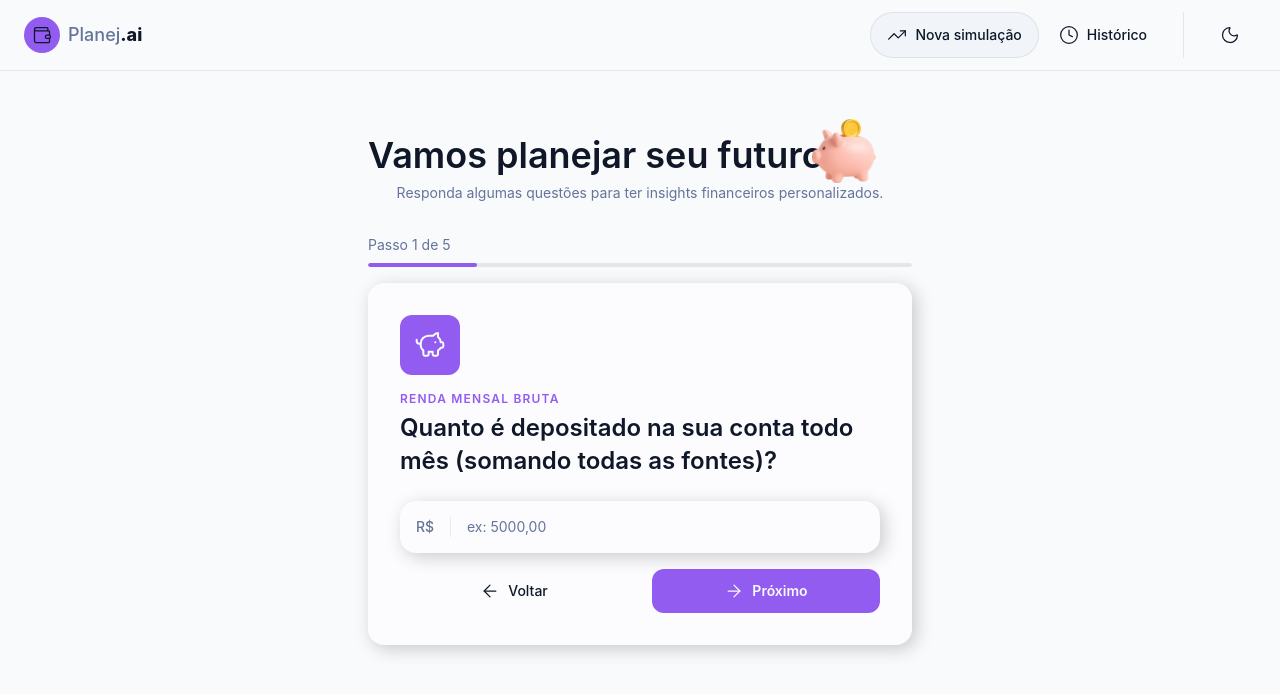
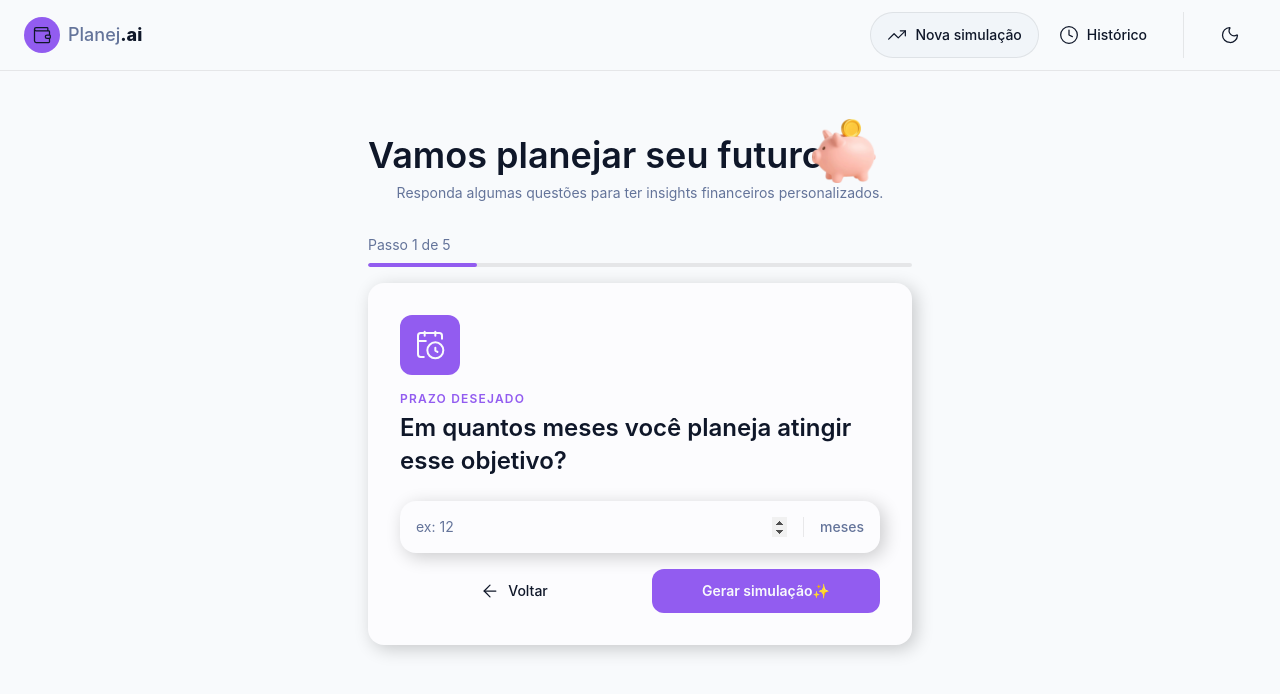
Before and after one commit to Joao-Victor-Queiroz/planejai-dio-bootcamp, a React (Vite) app: page / in a window 1280 px wide. Shown: the top 694 px of the page. Built offline with nearby package versions, Linux system fonts and the light colour scheme.

Commit message:
feat: implementa componentes do formulário de simulação e schema de configuração

```diff
--- a/src/components/features/Simulation/Form.tsx
+++ b/src/components/features/Simulation/Form.tsx
@@ -1,20 +1,15 @@
-import { PiggyBank } from "lucide-react";
+import { simulationFormSteps } from "@/src/data/simulation";
 import { FormStep } from "./FormStep";
 import { StepProgress } from "./Progress";
 
 export function SimulationForm() {
+  const currentStep = simulationFormSteps[5]
   return (
     <>
      <StepProgress currentStep={1} totalSteps={5}/>
      <FormStep
-      icon={PiggyBank}
-      title='Renda mensal bruta'
-      question="Quanto é depositado na sua conta todo mês (somando todas as fontes)?"
-      inputProps={{
-        type: 'text',
-        placeholder: 'ex: 5000,00',
-        prefix: 'R$'
-      }}
+      key={currentStep.id}
+      {...currentStep}
      />
     </>
   )
--- a/src/components/features/Simulation/FormStep.tsx
+++ b/src/components/features/Simulation/FormStep.tsx
@@ -2,7 +2,8 @@
 import { Input, type InputProps } from '../../shared/Input';
 import { Button } from '../../shared/Button';
 
-interface FormStepProps {
+export interface FormStepProps {
+  id: string;
   icon: LucideIcon;
   title: string;
   question: string;
--- /dev/null
+++ b/src/data/simulation.ts
@@ -0,0 +1,99 @@
+import {
+  CalendarClock,
+  CreditCard,
+  Goal,
+  Landmark,
+  PiggyBank,
+  Wallet,
+} from 'lucide-react'
+
+// import type { InsightData } from '@/services/aiService'
+
+import type { FormStepProps } from '../components/features/Simulation/FormStep'
+
+export const simulationFormSteps = [
+  {
+    id: 'income',
+    icon: PiggyBank,
+    title: 'Renda mensal bruta',
+    question:
+      'Quanto é depositado na sua conta todo mês (somando todas as fontes)?',
+    inputProps: {
+      placeholder: 'ex: 5.000,00',
+      prefix: 'R$',
+      maxLength: 12,
+    },
+  },
+  {
+    id: 'expenses',
+    icon: CreditCard,
+    title: 'Custos fixos de vida',
+    question:
+      'Quanto você gasta mensalmente com custos fixos (aluguel, contas, etc)?',
+    inputProps: {
+      placeholder: 'ex: 2.000,00',
+      prefix: 'R$',
+      maxLength: 12,
+    },
+  },
+  {
+    id: 'debts',
+    icon: Landmark,
+    title: 'Dívidas / parcelas',
+    question:
+      'Você tem algum valor comprometido com parcelas ou empréstimos mensalmente?',
+    inputProps: {
+      placeholder: 'ex: 500,00',
+      prefix: 'R$',
+      maxLength: 12,
+    },
+  },
+  {
+    id: 'goalName',
+    icon: Goal,
+    title: 'Nome da meta',
+    question: 'Qual o objetivo que você deseja alcançar?',
+    inputProps: {
+      placeholder: 'ex: Viagem para o Japão',
+      maxLength: 50,
+    },
+  },
+  {
+    id: 'goalAmount',
+    icon: Wallet,
+    title: 'Custo da meta',
+    question: 'Quanto custa realizar esse sonho?',
+    inputProps: {
+      placeholder: 'ex: 15.000,00',
+      prefix: 'R$',
+      maxLength: 12,
+    },
+  },
+  {
+    id: 'goalDeadline',
+    icon: CalendarClock,
+    title: 'Prazo desejado',
+    question: 'Em quantos meses você planeja atingir esse objetivo?',
+    inputProps: {
+      type: 'number',
+      placeholder: 'ex: 12',
+      suffix: 'meses',
+      min: 1,
+      max: 120,
+    },
+    submitButtonProps: {
+      label: 'Gerar simulação',
+      emojiIcon: '✨',
+    },
+  },
+] satisfies FormStepProps[]
+
+export type SimulationFormData = Record<
+  (typeof simulationFormSteps)[number]['id'],
+  string
+>
+
+export type SimulationRecord = SimulationFormData & {
+  id: string
+  // insight?: InsightData
+}
```
